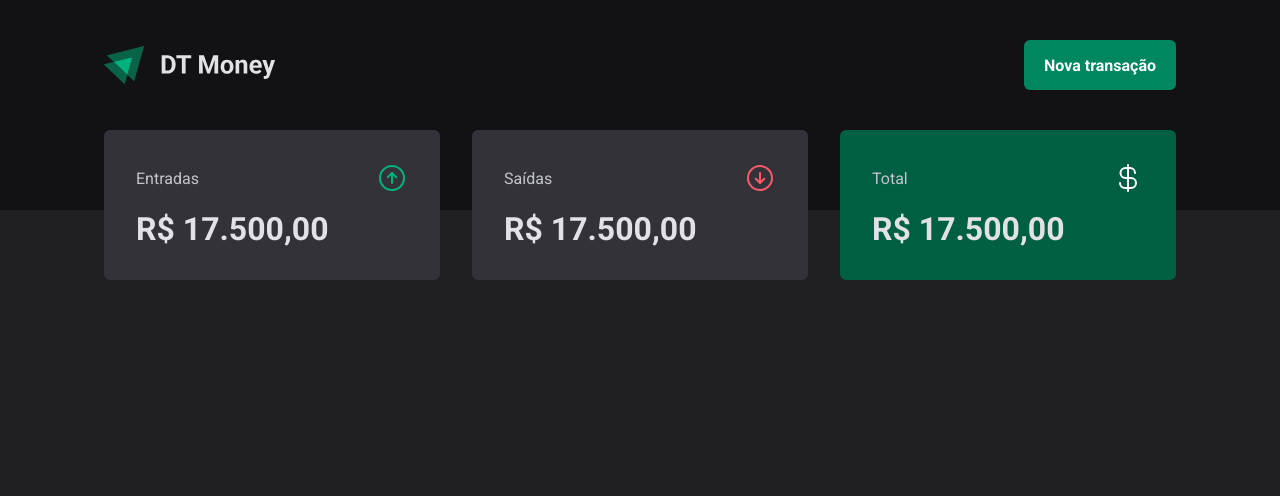
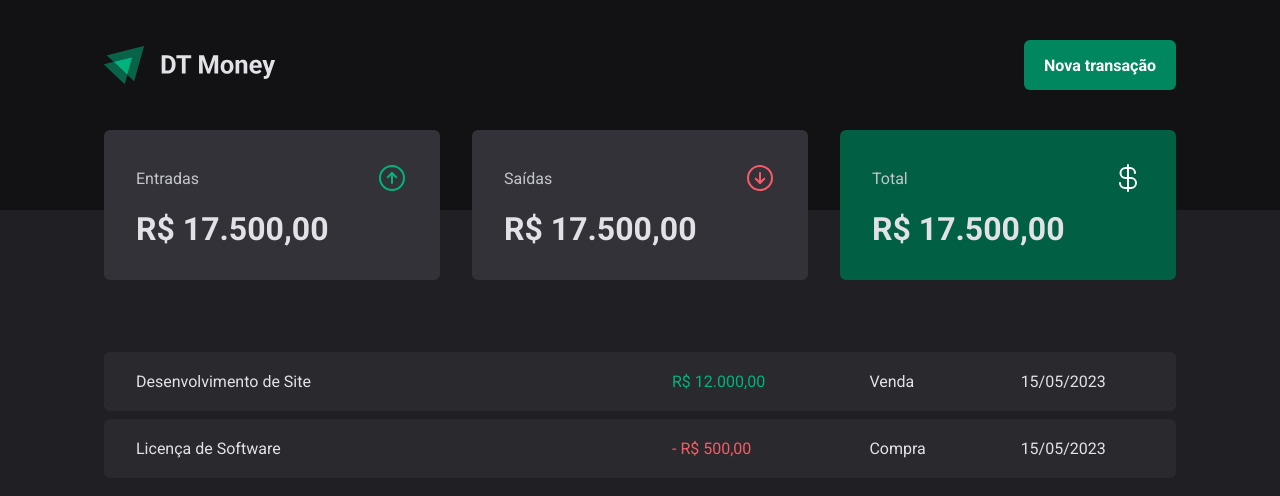
Before and after one commit to ivanrpassos/dt-money, a React (Vite) app: page / in a window 1280 px wide. Shown: the top 496 px of the page. Built offline with nearby package versions, Linux system fonts and the light colour scheme.

Commit message:
Aula 4 - Tabela de transações

```diff
--- a/src/pages/Transctions/index.tsx
+++ b/src/pages/Transctions/index.tsx
@@ -1,11 +1,43 @@
 import { Header } from '../../components/Header';
 import { Summary } from '../../components/Summary';
+import {
+  PriceHighlight,
+  TransactionsContainer,
+  TransactionsTable,
+} from './styles';
 
 export const Transactions = () => {
   return (
     <div>
       <Header />
       <Summary />
+
+      <TransactionsContainer>
+        <TransactionsTable>
+          <tbody>
+            <tr>
+              <td width='50%'>Desenvolvimento de Site</td>
+              <td>
+                <PriceHighlight variant='income'>
+                  R$ 12.000,00
+                </PriceHighlight>
+              </td>
+              <td>Venda</td>
+              <td>15/05/2023</td>
+            </tr>
+            <tr>
+              <td width='50%'>Licença de Software</td>
+              <td>
+                <PriceHighlight variant='outcome'>
+                  - R$ 500,00
+                </PriceHighlight>
+              </td>
+              <td>Compra</td>
+              <td>15/05/2023</td>
+            </tr>
+          </tbody>
+        </TransactionsTable>
+      </TransactionsContainer>
     </div>
   );
 };
--- a/src/pages/Transctions/styles.ts
+++ b/src/pages/Transctions/styles.ts
@@ -1 +1,38 @@
 import styled from 'styled-components';
+
+export const TransactionsContainer = styled.main`
+  width: 100%;
+  max-width: 1120px;
+  margin: 4rem auto 0;
+  padding: 0 1.5rem;
+`;
+
+export const TransactionsTable = styled.table`
+  width: 100%;
+  border-collapse: separate;
+  border-spacing: 0 0.5rem;
+  /* margin-top: 1.5rem; */
+  td {
+    padding: 1.25rem 2rem;
+    background: ${(props) => props.theme['gray-700']};
+    &:first-child {
+      border-top-left-radius: 6px;
+      border-bottom-left-radius: 6px;
+    }
+    &:last-child {
+      border-top-right-radius: 6px;
+      border-bottom-right-radius: 6px;
+    }
+  }
+`;
+
+interface PriceHighlightProps {
+  variant: 'income' | 'outcome';
+}
+
+export const PriceHighlight = styled.span<PriceHighlightProps>`
+  color: ${(props) =>
+    props.variant === 'income'
+      ? props.theme['green-300']
+      : props.theme['red-300']};
+`;
```
